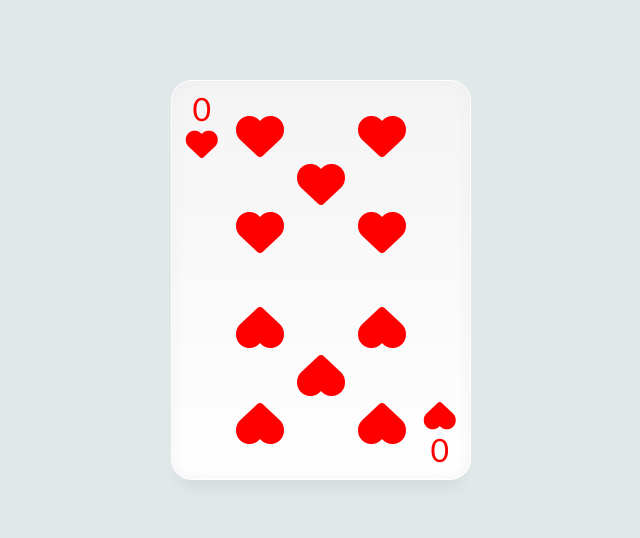
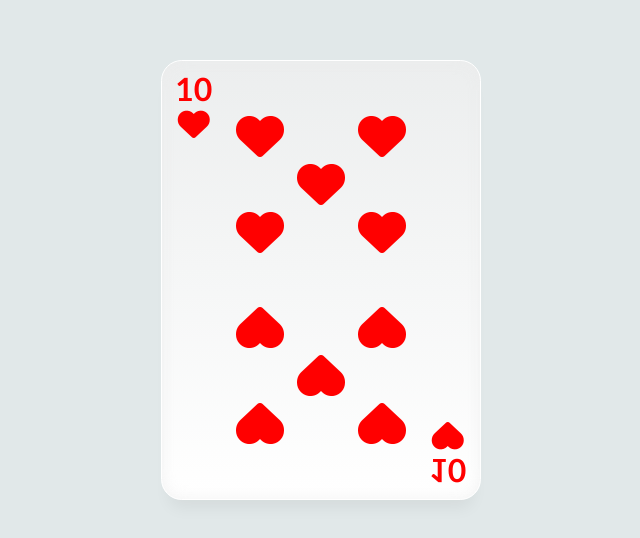
Before and after one commit to roddsolis/random-card-generator, a plain HTML site: page index.html in a window 1280 px wide. Shown: the part 120-658 px from the top of the page, without its empty margins (319-959 px from the left). Drawn offline with Linux system fonts and the light colour scheme.

Commit message:
avances del proyecto random card

```diff
--- a/app.js
+++ b/app.js
@@ -1,48 +1,149 @@
+
+let mainContainer = document.getElementsByClassName('mainContainer')
+let elIconosDeCarta = ["fa-solid fa-club", "fa-solid fa-diamond", "fa-solid fa-spade", "fa-solid fa-heart"]
+
+/* estos array definen el patron de la carta segun su numero */
+
+function numeroAleatorio1() {
+  var numeroAleatorio = Math.random();
+  var numeroEntero = Math.floor(numeroAleatorio * 8);
+  numeroEntero += 1;
+  return numeroEntero;
+}
+
+function numeroAleatorio2() {
+    var numeroAleatorio = Math.random();
+    var numeroEntero = Math.floor(numeroAleatorio * 3);
+    numeroEntero += 1;
+    return numeroEntero;
+}
+
+var num1 = numeroAleatorio1();
+var num2 = numeroAleatorio2();
+
+
+let carta = [
+    {
+        cardNumber: 2,
+        viewIcon: ["visible", "hidden"],
+        CardPattern: [1, 0, 1, 1, 1, 1, 1, 1, 1, 1, 1, 1],
+    },
+    {
+        cardNumber: 3,
+        viewIcon: ["visible", "hidden"],
+        CardPattern: [1, 0, 1, 1, 1, 1, 1, 1, 1, 1, 0, 1],
+    },
+    {
+        cardNumber: 4,
+        viewIcon: ["visible", "hidden"],
+        CardPattern: [0, 1, 0, 1, 1, 1, 1, 1, 1, 1, 1, 1],
+    },
+    {
+        cardNumber: 5,
+        viewIcon: ["visible", "hidden"],
+        CardPattern: [0, 1, 0, 1, 1, 1, 1, 1, 1, 1, 0, 1],
+    },
+    {
+        cardNumber: 6,
+        viewIcon: ["visible", "hidden"],
+        CardPattern: [0, 1, 0, 1, 1, 1, 1, 1, 1, 0, 1, 0],
+    },
+    {
+        cardNumber: 7,
+        viewIcon: ["visible", "hidden"],
+        CardPattern: [0, 1, 0, 1, 1, 1, 1, 1, 1, 0, 0, 0],
+    },
+    {
+        cardNumber: 8,
+        viewIcon: ["visible", "hidden"],
+        CardPattern: [0, 1, 0, 1, 0, 1, 0, 1, 0, 1, 1, 1],
+    },
+    {
+        cardNumber: 9,
+        viewIcon: ["visible", "hidden"],
+        CardPattern: [0, 1, 0, 1, 1, 1, 0, 1, 0, 1, 0, 1],
+    },
+    {
+        viewIcon: ["visible", "hidden"],
+        cardNumber: 10,
+        CardPattern: [0, 1, 0, 1, 0, 1, 0, 1, 0, 1, 1, 1],
+    }
+]
+
 
 /* esta funcion clona el patron superior, lo refleja y lo invierte */
-function clonarPatron (){
+
+function cambiarCarta() {
+
+    let iconoDeCarta = document.querySelectorAll('i')
+    let numeroDeCarta = document.getElementsByClassName('numeroDeCarta')
+    let tdItems = document.getElementsByClassName('column')
+
+    numeroDeCarta[0].innerHTML = carta[num1].cardNumber
+    for (x in carta[num1].CardPattern) { tdItems[x].style.visibility = carta[num1].viewIcon[carta[num1].CardPattern[x]] /* este bucle recorre los iconos y cambia su valor */ }
+
+    /* este valor cambia el icono cambiando los numeros del 0 al 1*/
+    for (i in iconoDeCarta) { iconoDeCarta[i].className = elIconosDeCarta[num2] }
+}
+
+
+function clonarPatron() {
 
     let cardPattern = document.querySelector('.table-up')
     let mainContainer = document.querySelector('.mainContainer')
+
+    /* este es el contenedor que tiene que recibir el elemento del otro lado */
+    let numberRight = document.querySelector('.numberRight')
+    /* aca rescato el contenido que hay que reflejar */
+    let numberLeft = document.querySelector('.numberLeft')
+
+    // console.log(numberRight)
+    // console.log(numberLeft.children[0].outerHTML)
 
     let tableMirror = document.createElement("table")
 
     tableMirror.className = "table-down"
     tableMirror.innerHTML = cardPattern.outerHTML
     mainContainer.append(tableMirror)
+    numberRight.innerHTML = numberLeft.children[0].outerHTML
 
 }
 
+cambiarCarta()
 clonarPatron()
 
-let mainContainer = document.getElementsByClassName('mainContainer')
+
+
+
+
+
+
+
+/* let mainContainer = document.getElementsByClassName('mainContainer')
+
+function contarPropiedadVisble (){
+
     let tdItems = document.getElementsByClassName('column')
 
     for( i in tdItems){
 
-
         let tdStyles = window.getComputedStyle(tdItems[i])
         let tdProperty = tdStyles.visibility
 
+        // console.log(document.styleSheets[1].cssRules[i].style.visibility)
 
         // console.log(tdProperty)
 
+
         if (tdProperty === "visible"){
 
-       console.log(tdProperty)
-
+            //    console.log(tdProperty)
 
         }
 
-   /*  for( i in tdProperty){
+    }
 
-        console.log(i)
-        // console.log(tdProperty)
+    return tdProperty
+}
 
-      /*   if (tdProperty === "visible"){
-            console.log(tdProperty);
-        }
-    } */
-
-
-}
+contarPropiedadVisble() */
--- a/index.html
+++ b/index.html
@@ -8,11 +8,13 @@
     <title>Random Card Generator</title>
 </head>
 <body>
+
+
     <div class="cardBase" id="cardBase">
 
         <div class="numberLeft">
-            <div class="iconNumberContainer" id="">
-                0
+            <div class="iconNumberContainer">
+                <p class="numeroDeCarta">0</p>
                 <i class="fa-solid fa-heart"></i>
             </div>
         </div>
@@ -63,10 +65,7 @@
 
         </div>
         <div class="numberRight">
-            <div class="iconNumberContainer">
-                0
-                <i class="fa-solid fa-heart"></i>
-            </div>
+           <!-- aca va el elemento reflejado -->
         </div>
 
     </div>
--- a/style.css
+++ b/style.css
@@ -4,8 +4,6 @@
     box-sizing: border-box;
     text-rendering: geometricPrecision;
     shape-rendering: geometricPrecision;
-
-
 }
 
 body{
@@ -14,33 +12,26 @@ body{
     align-items: center;
     justify-content: center;
     height: 100vh;
-    font-size: 1rem;
-
 }
 
 .cardBase{
     background-image: linear-gradient(#f0f0f0bb, #fff);
-    background-color: white;
     border-radius: 1.3em ;
     border: 1px solid #ffffff;
-    width: 300px;
-    height: 400px;
+    width: 320px;
+    height: 440px;
     box-shadow: 0em 1em 1em -0.5em #0000000e,
     inset 0em 0em 1em -0.1em #ebebebbb;
     display: grid;
     grid-template-columns: 1fr 3fr 1fr;
     grid-template-rows: 1fr 5fr 1fr;
-    /* column-gap: 0.5em;
-    row-gap: 0.5em; */
     color: red;
-
 }
 
 .numberLeft{
     display: grid;
     grid-column: 1 / 1;
     grid-row: 1 / 4;
-    /* background-color: antiquewhite; */
     align-items: start;
     justify-content: center;
     padding: 0.5em 0em;
@@ -50,16 +41,13 @@ body{
     display: grid;
     grid-column: 2 / 3;
     grid-row: 2 / 3;
-    /* background-color: aqua; */
     align-items: center;
     justify-content: center;
-
 }
 .numberRight{
     display: grid;
     grid-column: 3 / 4;
     grid-row: 1 / 4;
-    /* background-color: antiquewhite; */
     align-items: start;
     justify-content: center;
     transform: rotateX(180deg);
@@ -72,19 +60,18 @@ body{
     align-items: center;
     font-size: 2rem;
     font-family: 'Gill Sans', 'Gill Sans MT','Trebuchet MS';
+    font-weight: 900;
 }
 
 table, tr , td {
     font-size: 3rem;
     width: 100%;
-    /* border: 1px solid gray; */
     row-gap: 0.27em;
     column-gap: 0.27em;
     border-collapse:collapse;
     display: flex;
     align-items: center;
     justify-content: center;
-
 }
 
 .table-down {
@@ -93,17 +80,17 @@ table, tr , td {
 
 
 /* aca se ocultan o se muestra un determinado patron */
-#A1{visibility: visible;}
+#A1{visibility: hidden;}
 #A2{visibility: hidden;}
-#A3{visibility: visible;}
+#A3{visibility: hidden;}
 
 #B1{visibility: hidden;}
-#B2{visibility: visible;}
+#B2{visibility: hidden;}
 #B3{visibility: hidden;}
 
-#C1{visibility: visible;}
+#C1{visibility: hidden;}
 #C2{visibility: hidden;}
-#C3{visibility: visible;}
+#C3{visibility: hidden;}
 /* estos selectores definen el patron central */
 #D1{visibility: hidden;}
 #D2{visibility: hidden;}
```
Also changed, not shown: table.html (+7 -62 lines). Lines whose indentation alone changed are shown as unchanged.
